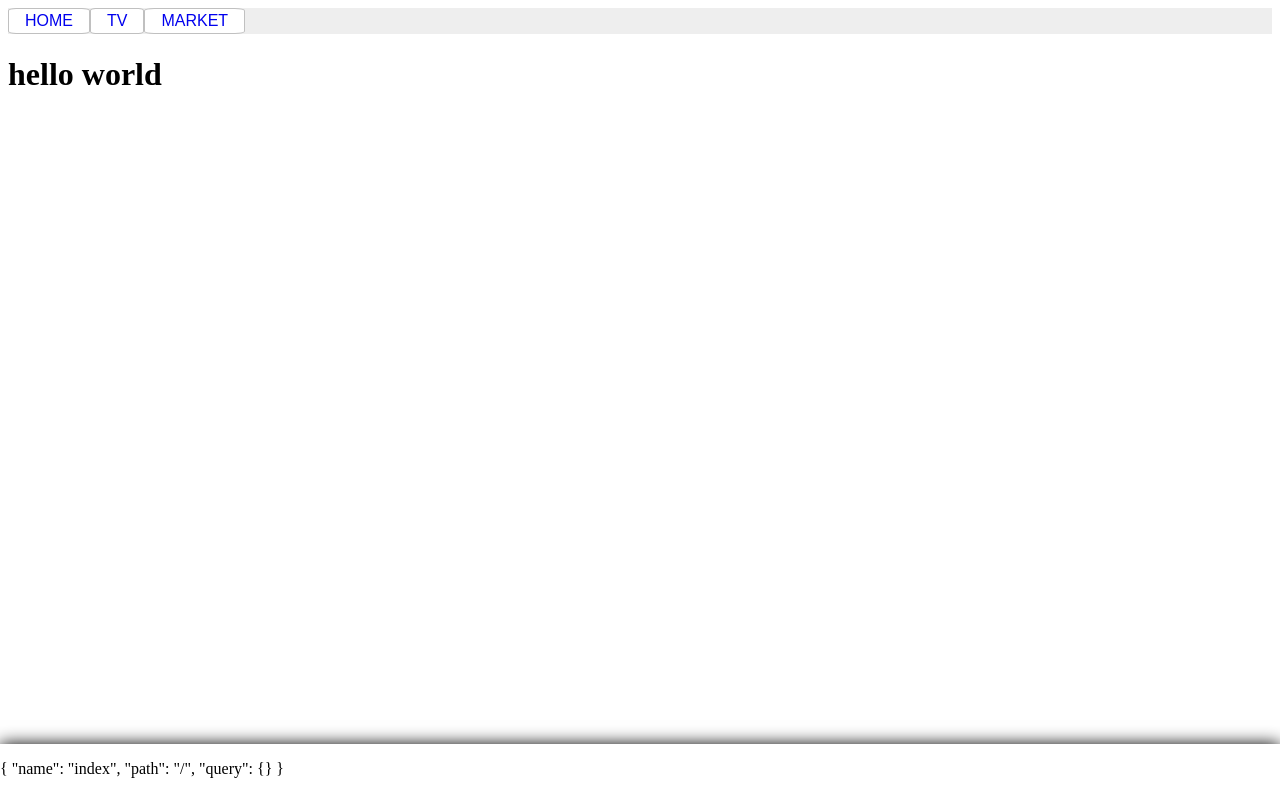
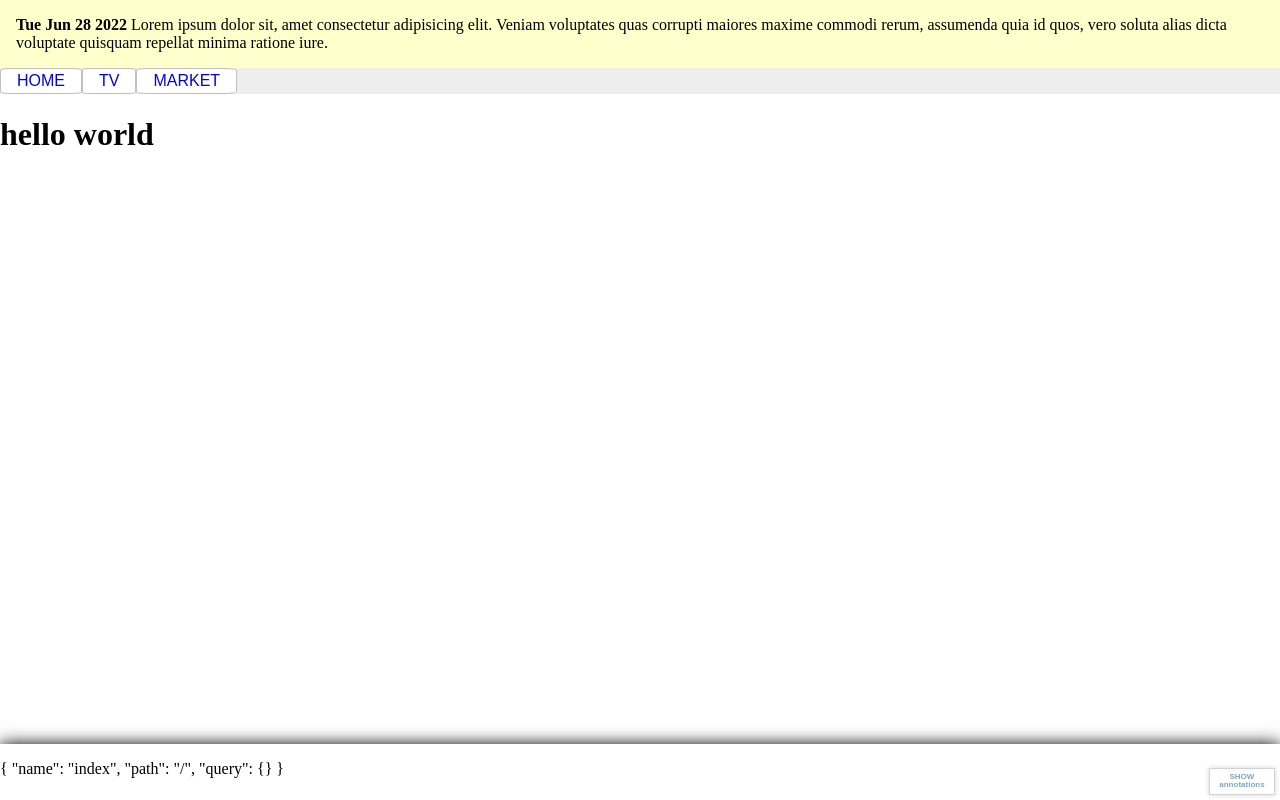
Before and after one commit to dvdrtrgn/nuxtery, a Nuxt app: page / in a window 1280 px wide. Built offline with nearby package versions, Linux system fonts and the light colour scheme.

Commit message:
Add layout wrap

```diff
--- /dev/null
+++ b/layouts/components/AnnoText.vue
@@ -0,0 +1,47 @@
+<!--
+    Contract:
+    - provide devs with fancy dividers to annotate sections
+    - consume pre/post (props for pseudo content)
+    - 1 slot
+    - respond to ancestor `.dev-active`
+ -->
+<script setup lang="ts">
+defineProps({
+    after: { type: String, default: '' },
+    before: { type: String, default: '' },
+});
+</script>
+
+<template>
+    <div :pre-text="before" :post-text="after" dev-only>
+        |– <slot>??</slot> –|
+    </div>
+</template>
+
+<style lang="scss">
+div[dev-only] {
+    display: none;
+}
+.dev-active div[dev-only] {
+    background-color: rgba(steelblue, 0.1);
+    color: gray;
+    display: block;
+    font-size: 80%;
+    height: 1.2rem;
+    position: relative;
+    text-align: center;
+
+    &:after {
+        content: attr(post-text);
+        color: red;
+        position: absolute;
+        right: 0;
+    }
+    &:before {
+        content: attr(pre-text);
+        color: red;
+        position: absolute;
+        left: 0;
+    }
+}
+</style>
--- /dev/null
+++ b/layouts/components/AnnoToggle.vue
@@ -0,0 +1,51 @@
+<!--
+    Contract:
+    - provide fancy dev helper button
+    - consume initial boolean value
+    - emit value when clicked
+ -->
+<script setup lang="ts">
+
+const props = defineProps({ init: Boolean });
+const flip = ref(props.init);
+
+const emit = defineEmits(['toggle']);
+
+function switchEmit () {
+    flip.value = !flip.value;
+    emit('toggle', flip.value);
+}
+
+</script>
+
+<template>
+    <button dev-toggle @click="switchEmit">
+        <!--  -->
+        {{ flip ? 'HIDE' : 'SHOW' }}<br>annotations
+    </button>
+</template>
+
+<style lang="scss">
+$unit: 0.3rem;
+
+[dev-toggle] {
+    bottom: $unit;
+    right: $unit;
+    position: fixed;
+    z-index: 1;
+    // end positioning
+    background-color: white;
+    border: 1px solid silver;
+    box-shadow: 0 0 $unit silver;
+    color: steelblue;
+    font-size: 50%;
+    font-weight: bold;
+    line-height: 1;
+    opacity: 0.7;
+    padding: $unit 2 * $unit;
+
+    &:hover {
+        color: red;
+    }
+}
+</style>
--- /dev/null
+++ b/layouts/components/DateSlug.vue
@@ -0,0 +1,29 @@
+<script setup lang="ts">
+/* eslint-disable vue/singleline-html-element-content-newline */
+
+import AnnoText from './AnnoText.vue';
+
+</script>
+
+<template>
+    <AnnoText before="begin">DateSlug</AnnoText>
+
+    <p class="v-notice my-3">
+        <b>{{ new Date().toDateString() }}</b>
+        Lorem ipsum dolor sit, amet consectetur adipisicing elit. Veniam voluptates quas corrupti
+        maiores maxime commodi rerum, assumenda quia id quos, vero soluta alias dicta voluptate
+        quisquam repellat minima ratione iure.
+    </p>
+
+    <AnnoText after="end">DateSlug</AnnoText>
+</template>
+
+<style lang="scss">
+
+.v-notice {
+    background-color: rgba(yellow, 0.2);
+    margin: 0;
+    padding: 1em;
+}
+
+</style>
--- /dev/null
+++ b/layouts/default-wrap.vue
@@ -0,0 +1,38 @@
+<script setup lang="ts">
+/* eslint-disable vue/singleline-html-element-content-newline */
+import DefaultVue from './default.vue';
+
+import AnnoText from './components/AnnoText.vue';
+import AnnoToggle from './components/AnnoToggle.vue';
+import DateSlug from './components/DateSlug.vue';
+
+const toggle = ref(false);
+</script>
+
+<template>
+    <div id="DateTemplate" :class="{ 'dev-active': toggle }">
+        <DateSlug />
+
+        <AnnoText before="begin">DefaultVue layout</AnnoText>
+        <DefaultVue>
+            <AnnoText before="begin">default slot</AnnoText>
+
+            <slot />
+
+            <AnnoText after="end">default slot</AnnoText>
+        </DefaultVue>
+        <AnnoText after="end">DefaultVue layout</AnnoText>
+
+        <AnnoToggle :init="toggle" @toggle="toggle = $event" />
+    </div>
+</template>
+
+<style lang="scss">
+    h1 {
+        font-size: 2rem;
+    }
+    main {
+        margin: 2em auto;
+        max-width: 80%;
+    }
+</style>
--- a/layouts/default.vue
+++ b/layouts/default.vue
@@ -10,4 +10,7 @@
 </template>
 
 <style lang="scss">
+body {
+    margin: 0;
+}
 </style>
--- a/pages/index.vue
+++ b/pages/index.vue
@@ -1,4 +1,8 @@
-<script setup lang="ts"></script>
+<script setup lang="ts">
+definePageMeta({
+    layout: 'default-wrap',
+});
+</script>
 
 <template>
     <div>
```
